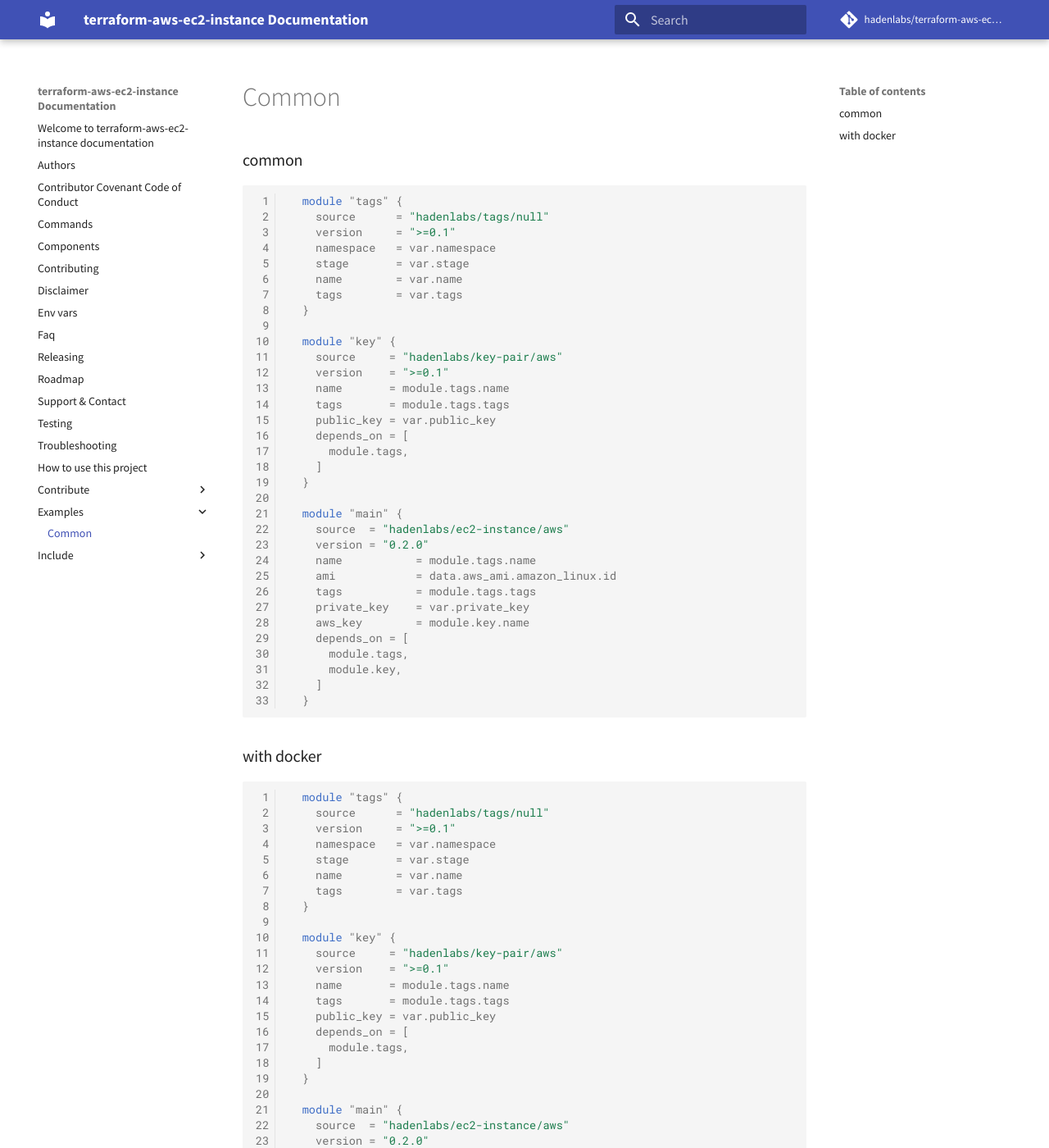
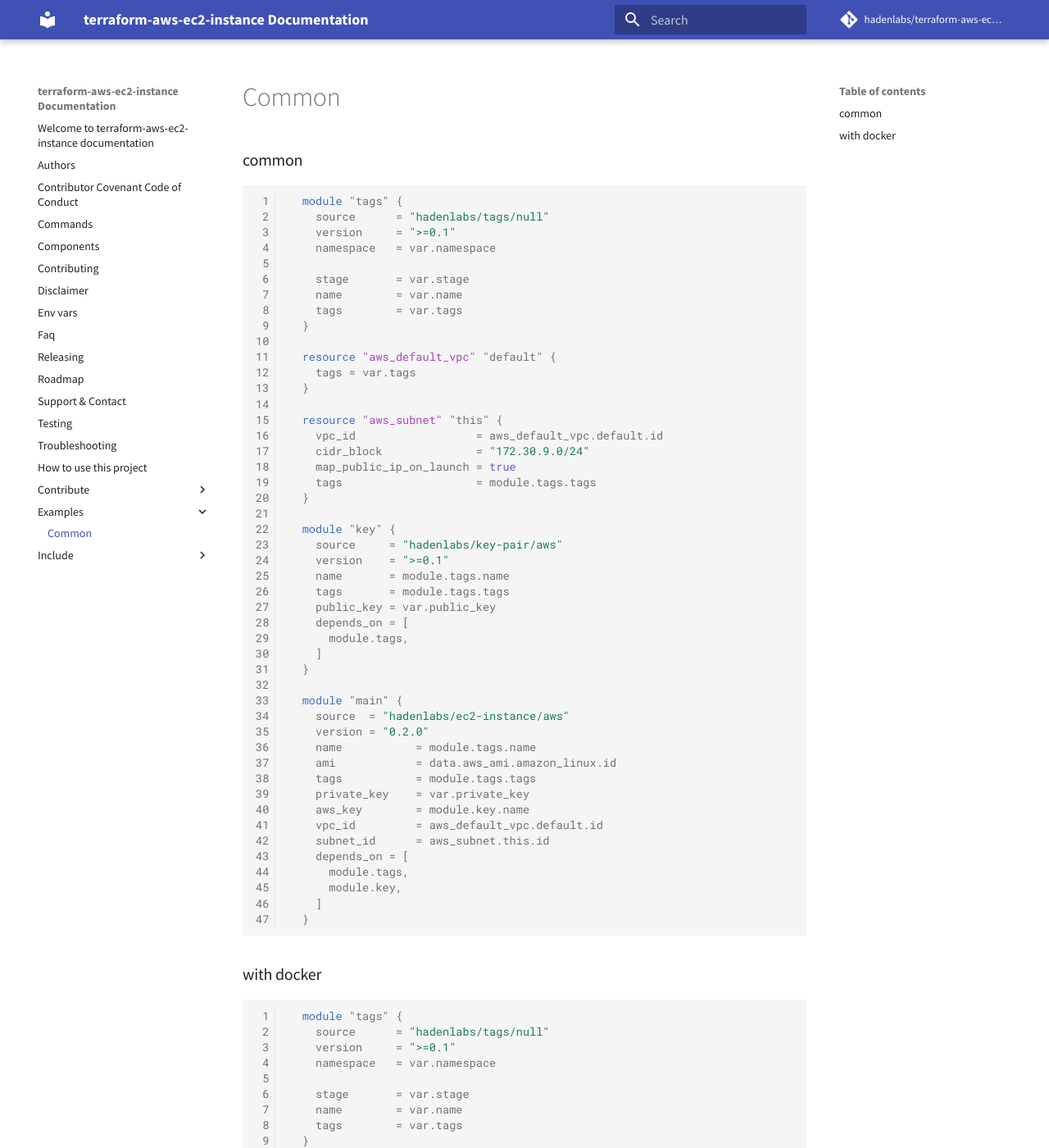
Before and after one commit to hadenlabs/terraform-aws-ec2-instance, an MkDocs documentation site: the page built from docs/examples/common.md, in a window 1280 px wide and 1400 px high. Shown: the whole window at 82% size. Built offline with MkDocs 1.6.1 and Material for MkDocs 9.7.7, drawn with Linux system fonts in a browser that asks for light colours; comment, search, counter and statistics services are not loaded; some of the changed text lies outside the part shown.

Commit message:
sample: implement basic (#25)

```diff
--- a/docs/examples/common.md
+++ b/docs/examples/common.md
@@ -12,9 +12,21 @@
     source      = "hadenlabs/tags/null"
     version     = ">=0.1"
     namespace   = var.namespace
+
     stage       = var.stage
     name        = var.name
     tags        = var.tags
+  }
+
+  resource "aws_default_vpc" "default" {
+    tags = var.tags
+  }
+
+  resource "aws_subnet" "this" {
+    vpc_id                  = aws_default_vpc.default.id
+    cidr_block              = "172.30.9.0/24"
+    map_public_ip_on_launch = true
+    tags                    = module.tags.tags
   }
 
   module "key" {
@@ -36,6 +48,8 @@
     tags           = module.tags.tags
     private_key    = var.private_key
     aws_key        = module.key.name
+    vpc_id         = aws_default_vpc.default.id
+    subnet_id      = aws_subnet.this.id
     depends_on = [
       module.tags,
       module.key,
@@ -51,9 +65,21 @@
     source      = "hadenlabs/tags/null"
     version     = ">=0.1"
     namespace   = var.namespace
+
     stage       = var.stage
     name        = var.name
     tags        = var.tags
+  }
+
+  resource "aws_default_vpc" "default" {
+    tags = var.tags
+  }
+
+  resource "aws_subnet" "this" {
+    vpc_id                  = aws_default_vpc.default.id
+    cidr_block              = "172.30.9.0/24"
+    map_public_ip_on_launch = true
+    tags                    = module.tags.tags
   }
 
   module "key" {
@@ -79,6 +105,8 @@
     tags           = module.tags.tags
     enabled_docker = var.enabled_docker
     private_key    = var.private_key
+    vpc_id         = aws_default_vpc.default.id
+    subnet_id      = aws_subnet.this.id
     depends_on = [
       module.tags,
       module.key,
```
Also changed, not shown: examples/basic/docs/include/terraform.md (+2 -2 lines), 1 other file.
